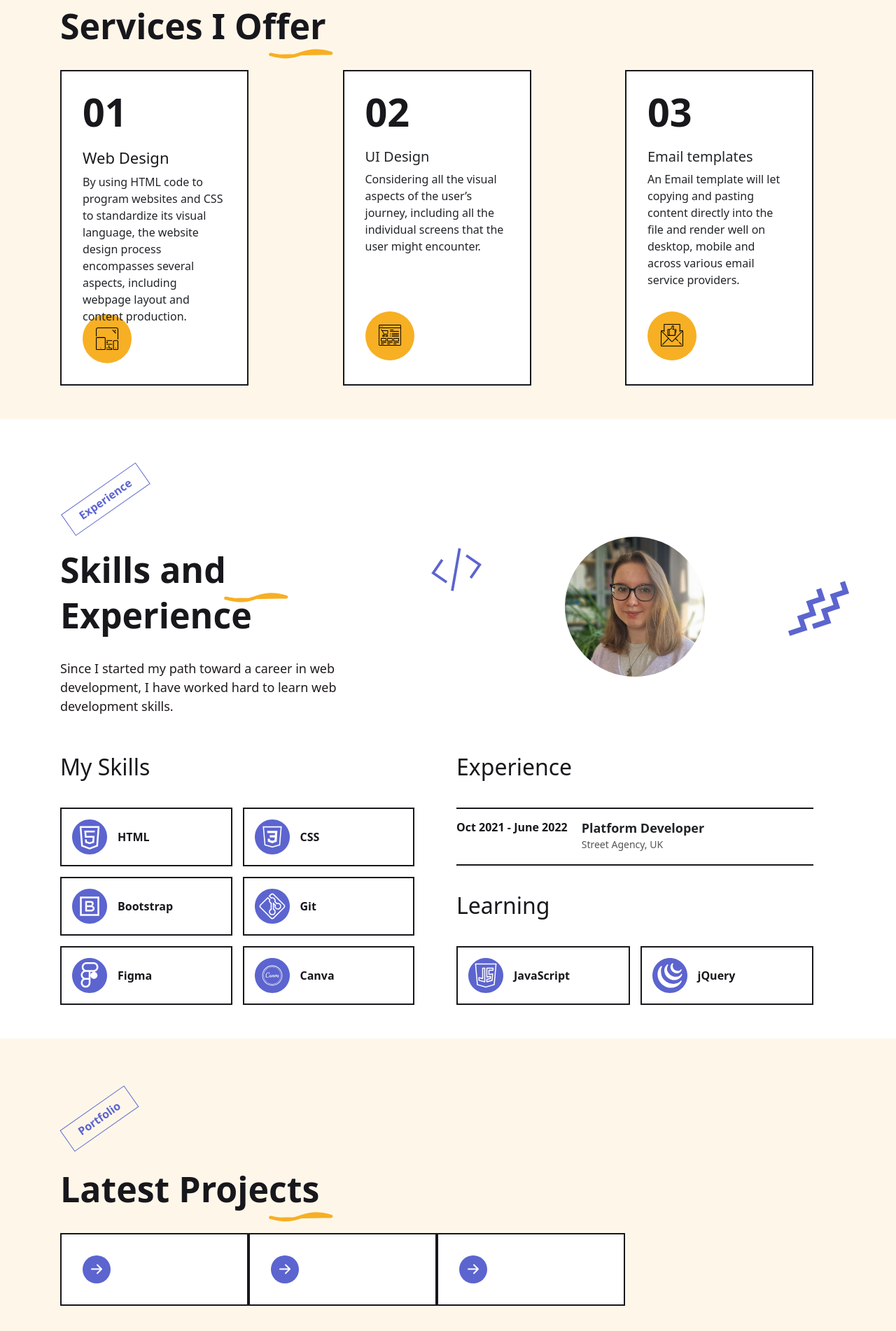
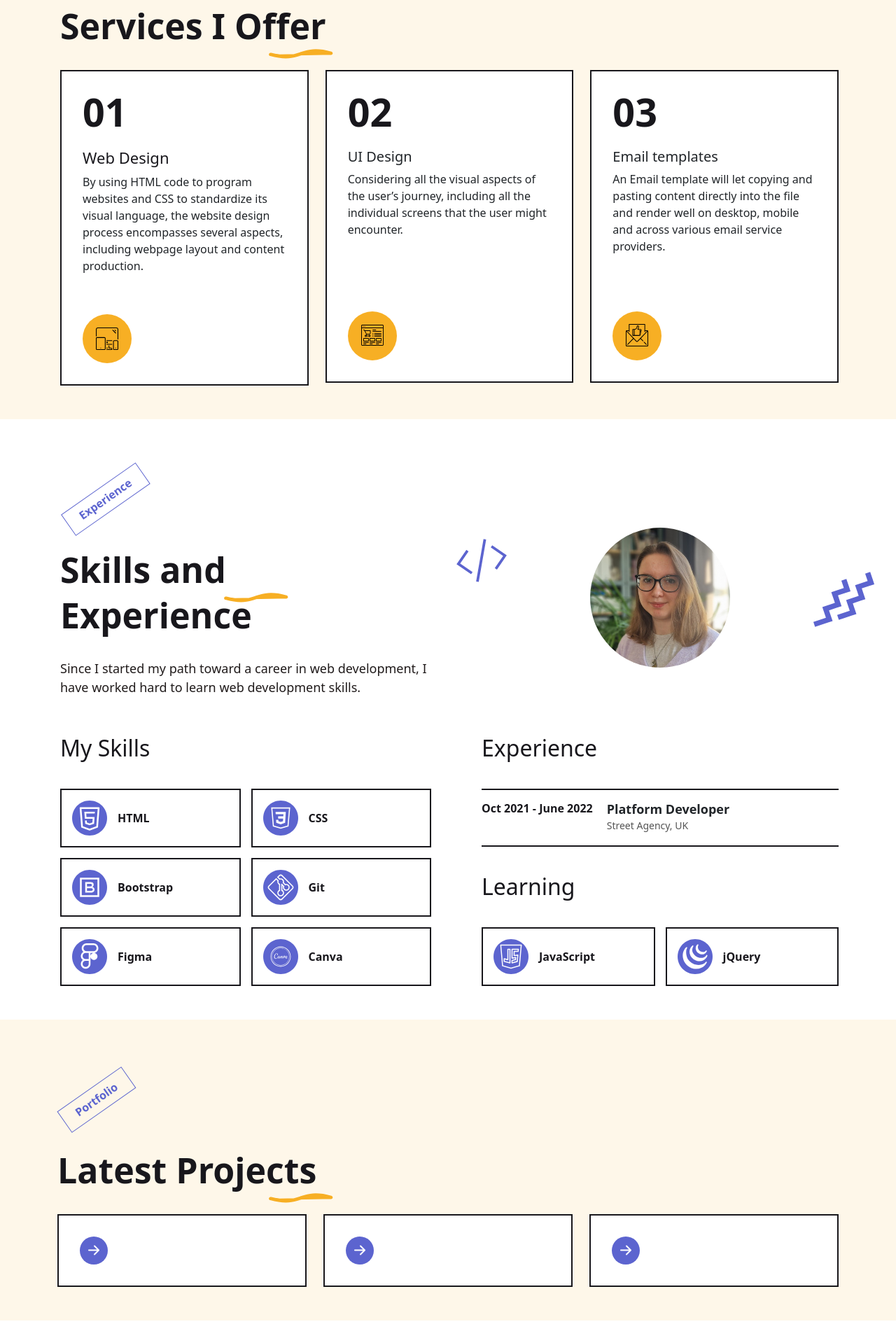
Before and after one commit to nastiko/portfolio, a plain HTML site: page index.html in a window 1280 px wide. Shown: the part 895-2797 px from the top of the page at 70% size. Drawn offline with Linux system fonts and the light colour scheme.

Commit message:
Fixed sections with 3 div blocks, added imgs

```diff
--- a/css/index.css
+++ b/css/index.css
@@ -131,9 +131,9 @@ body {
 }
 
 .portrait {
-    background-image: url("../img/photo-portrait.jpg");
+    background-image: url("../img/portrait.jpg");
     background-repeat: no-repeat;
-    background-size: contain;
+    background-size: cover;
     width: 100%;
     height: 492px;
     border: 2px solid var(--very-dark);
@@ -406,7 +406,7 @@ body {
 }
 
 .avatar {
-    background-image: url(../img/box-avatar.jpg);
+    background-image: url(../img/avatar.jpg);
     background-size: cover;
     background-repeat: no-repeat;
     background-position: center;
--- a/index.html
+++ b/index.html
@@ -32,7 +32,7 @@
         <div class="icon-plus"></div>
         <div class="icon-arrow"></div>
         <div class="row align-items-center">
-            <div class="col-lg-8 ps-xl-3 pe-xl-5 py-5">
+            <div class="col-lg-8 ps-xl-3 py-5">
                 <span class="transform-text">Hello.</span>
                 <h1 class="bs-header">Anastasia Hrynkevich</h1>
                 <h3 class="ms-header">Junior Front-end Developer</h3>
@@ -42,7 +42,7 @@
                     I have put a great deal of effort into teaching myself web development skills to start my path
                     towards a career in web development.</p>
             </div>
-            <div class="col-lg-4 pe-xl-5">
+            <div class="col-lg-4">
                 <div class="portrait-container">
                     <div>
                         <ul class="icons-list">
@@ -59,15 +59,16 @@
     <section class="container-fluid container-section">
         <div class="container">
             <div class="row">
-                <div class="col-lg-12 align-items-center ps-xl-3 pe-xl-5 pt-5">
+                <div class="col-lg-12 align-items-center ps-xl-3 pt-5">
                     <div class="mt-5 transform-text">Services</div>
                     <h3 class="medium-header">
                         <span class="img-wave_service">Services I Offer<br></span>
                     </h3>
                 </div>
             </div>
-            <div class="row ps-xl-3 pe-xl-5 pb-5 d-flex justify-content-between">
-                <div class="col-lg-3 col-sm-12 feature-box">
+            <div class="row ps-xl-1 pb-5 d-flex justify-content-between">
+                <div class="col-lg-4 col-sm-12">
+                    <div class="feature-box">
                         <h1 class="number">01</h1>
                         <h5 class="item-service">Web Design</h5>
                         <p class="height-paragraph">By using HTML code to program websites and CSS to standardize its visual language, the website
@@ -76,7 +77,9 @@
                             <div class="icon-tablet bg-icon"></div>
                         </div>
                     </div>
-                <div class="col-lg-3 col-sm-12 feature-box">
+                </div>
+                <div class="col-lg-4 col-sm-12">
+                    <div class="feature-box">
                         <h1 class="number">02</h1>
                         <h5>UI Design</h5>
                         <p class="height-paragraph">Considering all the visual aspects of the user’s journey, including all the individual screens
@@ -85,7 +88,9 @@
                             <div class="icon-desktop"></div>
                         </div>
                     </div>
-                <div class="col-lg-3 col-sm-12 feature-box">
+                </div>
+                <div class="col-lg-4 col-sm-12">
+                    <div class="feature-box">
                         <h1 class="number">03</h1>
                         <h5>Email templates</h5>
                         <p class="height-paragraph">An Email template will let copying and pasting content directly into the file and render well on
@@ -96,11 +101,12 @@
                     </div>
                 </div>
             </div>
+        </div>
     </section>
     <section class="container-fluid">
         <div class="container">
             <div class="row row-cols-2 skills-section pt-5">
-                <div class="col-lg-6 align-items-center ps-xl-3 pe-xl-5 pt-5">
+                <div class="col-lg-6 align-items-center ps-xl-3 pe-xl-4 pt-5">
                     <span class="transform-text">Experience</span>
                     <h3 class="medium-header">
                         <span class="img-wave">Skills and
@@ -111,7 +117,7 @@
                         hard to learn web
                         development skills.</p>
                 </div>
-                <div class="col-lg-6 d-flex justify-content-center align-items-center pe-xl-5 pt-5">
+                <div class="col-lg-6 d-flex justify-content-center align-items-center ps-xl-5 pt-5">
                     <div class="avatar-container">
                         <div class="code-svg"></div>
                         <div class="avatar"></div>
@@ -121,7 +127,7 @@
                         </div>
                     </div>
                 </div>
-                <div class="col-lg-6 align-items-center ps-xl-3 pe-xl-5 pb-5">
+                <div class="col-lg-6 align-items-center ps-xl-3 pe-xl-4 pb-5">
                     <h3 class="skill-text">My Skills</h3>
                     <div class="grid-skills">
                         <div class="col-lg-12 col-md-12 col-sm-12 skill-item">
@@ -150,7 +156,7 @@
                         </div>
                     </div>
                 </div>
-                <div class="col-lg-6 align-items-center pb-5 pe-xl-5">
+                <div class="col-lg-6 align-items-center ps-xl-5 pb-5">
                     <div>
                         <h5 class="skill-text">Experience</h5>
                         <ul class="experience-list">
@@ -183,31 +189,39 @@
     <section class="container-fluid container-section">
         <div class="container">
             <div class="row">
-                <div class="col-lg-12 align-items-center ps-xl-3 pe-xl-5 pt-5">
+                <div class="col-lg-12 align-items-center pt-5">
                     <div class="mt-5 transform-text">Portfolio</div>
                     <h3 class="medium-header">
                         <span class="img-wave_service">Latest Projects<br></span>
                     </h3>
                 </div>
             </div>
-            <div class="row g-4 ps-xl-3 pe-xl-5 pb-5">
-                <div class="col-lg-3 col-sm-12 feature-box">
+            <div class="row pb-5">
+                <div class="col-lg-4 col-sm-12 ">
+                    <div class="feature-box">
                         <div></div>
                         <div class="box-icon_purple">
                             <div class="icon-right-arrow"></div>
                         </div>
                     </div>
-                <div class="col-lg-3 col-sm-12 feature-box">
+                </div>
+                <div class="col-lg-4 col-sm-12">
+                    <div class="feature-box">
                         <div></div>
                         <div class="box-icon_purple">
                             <div class="icon-right-arrow"></div>
                         </div>
                     </div>
-                <div class="col-lg-3 col-sm-12 feature-box">
+
+                </div>
+                <div class="col-lg-4 col-sm-12">
+                    <div class="feature-box">
                         <div></div>
                         <div class="box-icon_purple">
                             <div class="icon-right-arrow"></div>
                         </div>
+                    </div>
+
                 </div>
             </div>
         </div>
```
Also changed, not shown: img/avatar.jpg (renamed from img/box-avatar.jpg), img/avatar.png (deleted), img/portrait.jpg (renamed from img/photo-portrait.jpg), img/portrait.png (deleted). Lines whose indentation alone changed are shown as unchanged.
